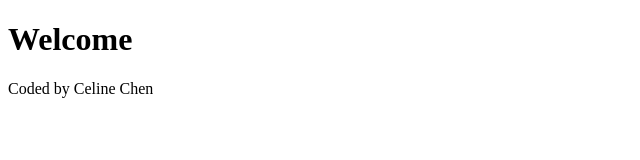
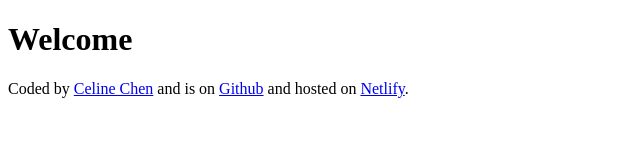
Before and after one commit to dopesloth/weather-project, a plain HTML site: page index.html in a window 1280 px wide. Shown: the whole page, without its empty margins (0-640 px from the left). Drawn offline with Linux system fonts and the light colour scheme.

Commit message:
Added links to footer

```diff
--- a/index.html
+++ b/index.html
@@ -7,6 +7,10 @@
   </head>
   <body>
     <h1>Welcome</h1>
-    <footer>Coded by Celine Chen</footer>
+    <footer>
+      Coded by <a href="https://github.com/dopesloth">Celine Chen</a> and is on
+      <a href="https://github.com/dopesloth/weather-project">Github</a> and
+      hosted on <a href="https://hey-whats-the-weather.netlify.app">Netlify</a>.
+    </footer>
   </body>
 </html>
```
